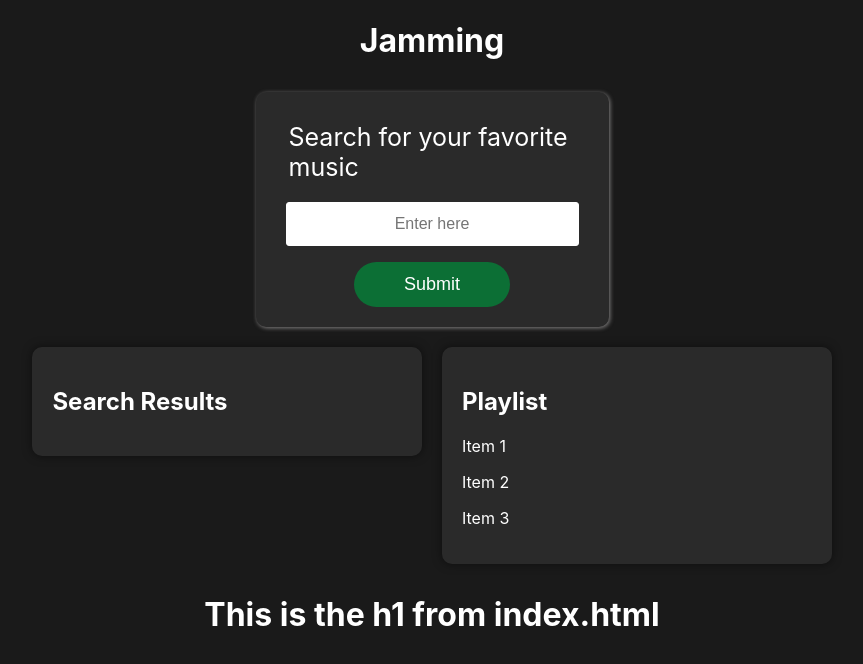
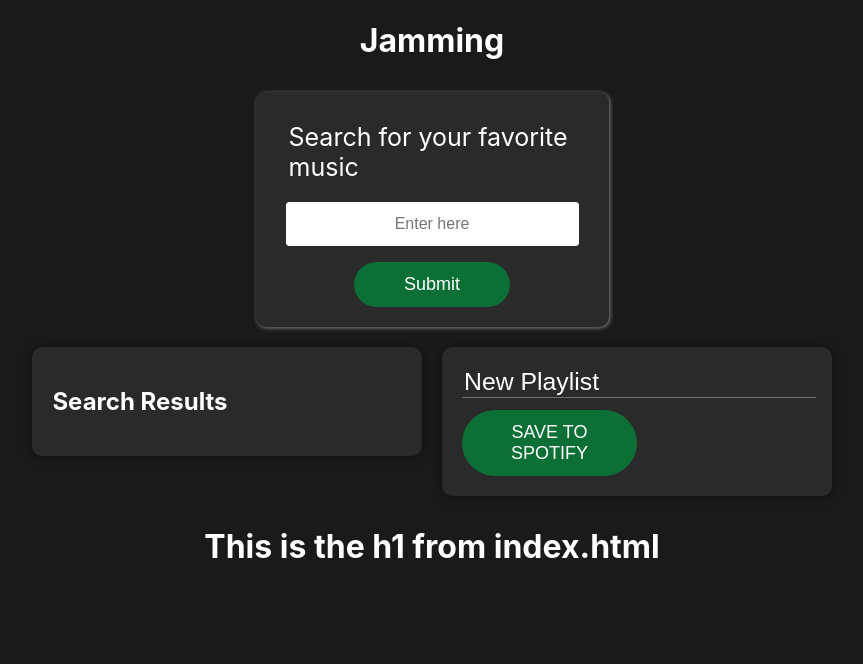
Before and after one commit to jayteex/react-spotify-api, a React (Create React App) app: page / in a window 1280 px wide. Shown: the top 664 px of the page, without its empty margins (208-1071 px from the left). Built offline with nearby package versions, Linux system fonts and the light colour scheme.

Commit message:
Add Playlist and Save to Spotify functioality

```diff
--- a/src/App/App.js
+++ b/src/App/App.js
@@ -4,19 +4,47 @@ import Search from '../Search/Search.js';
 import Results from '../Results/Results.js';
 import Playlist from '../Playlist/Playlist.js';
 import Spotify from "../SpotifyAPI/Spotify.js";
+import { useCallback } from 'react';
 
 
 function App() {
 
 	const [searchResults, setSearchResults] = useState([]);
-
-	// The playlist was not implemented yet
 	const [playlistName, setPlaylistName] = useState('New Playlist');
 	const [playlistTracks, setPlaylistTracks] = useState([]);
 
 	const searchy = (searchyTerm) => {
 		Spotify.search(searchyTerm).then(setSearchResults);
 	};
+
+	const addTrack = (track) => {
+      if (playlistTracks.some((savedTrack) => savedTrack.id === track.id)) {
+        return;
+			}
+
+      setPlaylistTracks((prev) => [...prev, track]);
+    };
+
+
+  const removeTrack = (track) => {
+    setPlaylistTracks((prevStateOfPlaylist) =>
+      prevStateOfPlaylist.filter((currentTrack) => currentTrack.id !== track.id)
+    );
+  };
+
+  const updatePlaylistName = (name) => {
+    setPlaylistName(name);
+  };
+
+  const savePlaylist = () => {
+    const trackUris = playlistTracks.map((track) => track.uri);
+
+    Spotify.savePlaylist(playlistName, trackUris).then(() => {
+      setPlaylistName("New Playlist");
+      setPlaylistTracks([]);
+
+    });
+  };
 
 
 	return (
@@ -25,18 +53,21 @@ function App() {
 			<h1>Jamming</h1>
 
 			<div className='app-outer-container'>
-				<Search onSearch={searchy} />
+				<Search onSearch={searchy}  />
 			</div>
 
 			<div className='app-outer-container'>
-
 				<div className='app-inner-container-left'>
-					<Results searchResults={searchResults} />
+					<Results searchResultsFromAPI={searchResults} onAdd={addTrack}/>
 				</div>
 				<div className='app-inner-container-right'>
-					<Playlist />
+					<Playlist
+            playlistTracksProp={playlistTracks}
+            onNameChange={updatePlaylistName}
+            onRemove={removeTrack}
+            onSave={savePlaylist}
+					/>
 				</div>
-
 			</div>
 
 		</div>
--- a/src/Playlist/Playlist.css
+++ b/src/Playlist/Playlist.css
@@ -5,3 +5,37 @@
     margin: 10px;
     box-shadow: 0px 0px 10px rgba(0, 0, 0, 0.5);
 }
+
+.playlist-container input {
+    width: 100%;
+    border: 0;
+    outline: 0;
+    background: transparent;
+    border-bottom: 1px solid #6f6f6f;
+    font-family: 'Poppins', sans-serif;
+    font-size: 1.55rem;
+    color: #fff;
+  }
+
+  .Playlist-button {
+    font-size: 18px;
+    cursor: pointer;
+    width: 50%;
+    margin-top: 12px;
+    padding: 12px;
+    border-radius: 50px;
+    background-color: rgb(12, 111, 53);
+    transition: background-color .25s;
+    border: 0px;
+    color: #fff;
+    font-weight: 500;
+  }
+
+  .Playlist-button:hover {
+    background-color: rgba(108, 65, 233, .7);
+  }
+
+  ::-webkit-scrollbar {
+      width: 0px;
+      background: transparent;
+  }
--- a/src/Playlist/Playlist.js
+++ b/src/Playlist/Playlist.js
@@ -1,13 +1,24 @@
 import React from 'react';
 import './Playlist.css';
+import Tracklist from '../Tracklist/Tracklist.js';
 
-function Playlist() {
+function Playlist(props) {
+	const handleNameChange = (event) => {
+			props.onNameChange(event.target.value);
+		};
+
+
 	return (
 		<div className='playlist-container'>
-			<h2>Playlist</h2>
-			<p>Item 1</p>
-			<p>Item 2</p>
-			<p>Item 3</p>
+			<input onChange={handleNameChange} defaultValue={"New Playlist"} />
+			<Tracklist
+				tracks={props.playlistTracksProp}
+				showRemoveButton={true}
+				onRemove={props.onRemove}
+			/>
+			<button className="Playlist-button" onClick={props.onSave}>
+				SAVE TO SPOTIFY
+			</button>
 
 		</div>
 	);
--- a/src/Results/Results.js
+++ b/src/Results/Results.js
@@ -6,7 +6,7 @@ function Results(props) {
   return (
     <div className='results-container'>
       <h2>Search Results</h2>
-      <Tracklist tracks={props.searchResults} onAdd={props.onAdd}/>
+      <Tracklist tracks={props.searchResultsFromAPI} onAdd={props.onAdd}/>
     </div>
   );
 };
--- a/src/Search/Search.css
+++ b/src/Search/Search.css
@@ -41,3 +41,7 @@
     color: #fff;
     font-weight: 500;
 }
+
+.search-container button:hover {
+    background-color: rgba(108, 65, 233, .7);
+}
--- a/src/SpotifyAPI/Spotify.js
+++ b/src/SpotifyAPI/Spotify.js
@@ -1,33 +1,34 @@
+const clientId = 'cfb333ab3e0a423ba2dcae33afbbb3ca';
+const redirectUri = 'http://localhost:3000/';
+let accessToken;
+
 const Spotify = {
-  accessToken: '',
-  clientId: 'cfb333ab3e0a423ba2dcae33afbbb3ca',
-  redirectUri: 'http://localhost:3000/',
 
   //Fetching the access token
-  async getAccessToken() {
-    if (this.accessToken) {
-      return this.accessToken;
+ getAccessToken() {
+    if (accessToken) {
+      return accessToken;
     }
 
     const accessTokenMatch = window.location.href.match(/access_token=([^&]*)/);
     const expiresInMatch = window.location.href.match(/expires_in=([^&]*)/);
 
     if (accessTokenMatch && expiresInMatch) {
-      this.accessToken = accessTokenMatch[1];
+      accessToken = accessTokenMatch[1];
       const expiresIn = Number(expiresInMatch[1]);
 
       // Clear the access token after it expires
       setTimeout(() => {
-        this.accessToken = '';
+        accessToken = '';
       }, expiresIn * 1000);
 
       // Remove the access token and expires_in from the URL
       window.history.pushState('Access Token', null, '/');
 
-      return this.accessToken;
+      return accessToken;
     } else {
       // Redirect to Spotify authorization
-      const authUrl = `https://accounts.spotify.com/authorize?client_id=${this.clientId}&response_type=token&scope=playlist-modify-public&redirect_uri=${this.redirectUri}`;
+      const authUrl = `https://accounts.spotify.com/authorize?client_id=${clientId}&response_type=token&scope=playlist-modify-public&redirect_uri=${redirectUri}`;
       window.location.href = authUrl;
     }
   },
@@ -66,83 +67,97 @@ const Spotify = {
       throw error; // Rethrow the error for further handling if needed
     }
   },
+
+  savePlaylist(name, trackUris) {
+    if (!name || !trackUris.length) {
+      return;
+    }
+
+    const accessToken = Spotify.getAccessToken();
+    const headers = { Authorization: `Bearer ${accessToken}` };
+    let userId;
+
+    return fetch('https://api.spotify.com/v1/me', { headers: headers })
+      .then(response => {
+        if (!response.ok) {
+          throw new Error('Failed to fetch user data.');
+        }
+        return response.json();
+      })
+      .then(jsonResponse => {
+        userId = jsonResponse.id;
+        return fetch(`https://api.spotify.com/v1/users/${userId}/playlists`, {
+          headers: headers,
+          method: 'POST',
+          body: JSON.stringify({ name: name })
+        })
+          .then(response => {
+            if (!response.ok) {
+              throw new Error('Failed to create a new playlist.');
+            }
+            return response.json();
+          })
+          .then(jsonResponse => {
+            const playlistId = jsonResponse.id;
+            return fetch(`https://api.spotify.com/v1/playlists/${playlistId}/tracks`, {
+              headers: headers,
+              method: 'POST',
+              body: JSON.stringify({ uris: trackUris })
+            })
+              .then(response => {
+                if (!response.ok) {
+                  throw new Error('Failed to add tracks to the playlist.');
+                }
+                return response.json();
+              });
+          });
+      })
+      .catch(error => {
+        console.error('Error:', error);
+      });
+  }
+
+
 };
+
+
 
 export default Spotify;
 
 
 
 /*
-const Spotify = {
-  async search(term) {
-    try {
-      // You can replace 'YOUR_API_KEY' with your actual Spotify API key
-      const apiKey = 'cfb333ab3e0a423ba2dcae33afbbb3ca';
+//This version of the playlist function did not work. Above, I have replaced it with an updated version with error handling
 
-      const response = await fetch(`https://api.spotify.com/v1/search?type=track&q=${term}`, {
-        headers: {
-          Authorization: `Bearer ${apiKey}`,
-        },
+  savePlaylist(name, trackUris) {
+    if (!name || !trackUris.length) {
+      return;
+    }
+
+    const accessToken = Spotify.getAccessToken();
+    const headers = { Authorization: `Bearer ${accessToken}` };
+    let userId;
+
+    return fetch('https://api.spotify.com/v1/me', {headers: headers})
+    .then(response => response.json())
+    .then(jsonResponse => {
+      userId = jsonResponse.id;
+      return fetch(`https://api.spotify.com/v1/users/${userId}/playlists`, {
+        headers: headers,
+        method: 'POST',
+        body: JSON.stringify({name: name})
+      })
+      .then(response => response.json())
+      .then(jsonResponse => {
+        const playlistId = jsonResponse.id;
+        return fetch(`https://api.spotify.com/v1/users/${userId}/playlists/${playlistId}/tracks`, {
+          headers: headers,
+          method: 'POST',
+          body: JSON.stringify({uris: trackUris})
+        });
       });
+    });
+  }
 
-      if (!response.ok) {
-        throw new Error('Network response was not ok');
-      }
-
-      const data = await response.json();
-
-      if (data.tracks) {
-        return data.tracks.items.map((track) => ({
-          id: track.id,
-          name: track.name,
-          src: track.album.images[0].url,
-          album: track.album.name,
-          uri: track.uri,
-        }));
-      } else {
-        return [];
-      }
-    } catch (error) {
-      console.error('Error fetching data from Spotify API', error);
-      throw error; // Rethrow the error for further handling if needed
-    }
-  },
-};
-
-export default Spotify;
 
 */
-
-/*
-return (
-	<div className="spotify-search">
-		<h1>Spotify Track Search</h1>
-		<div className="search-bar">
-			<input
-				type="text"
-				placeholder="Enter a track name"
-				value={searchTerm}
-				onChange={(e) => setSearchTerm(e.target.value)}
-			/>
-			<button onClick={handleSearch}>Search</button>
-		</div>
-		<div className="search-results">
-			{searchResults.map((track) => (
-				<div key={track.id} className="track-info">
-					<img
-						src={track.album.images[0].url}
-						alt={`${track.name} Album Cover`}
-					/>
-					<div className="track-details">
-						<h3>{track.name}</h3>
-						<p>Artist: {track.artists[0].name}</p>
-						<p>Album: {track.album.name}</p>
-						<p>Popularity: {track.popularity}</p>
-						<p>Release Date: {track.album.release_date}</p>
-					</div>
-				</div>
-			))}
-		</div>
-	</div>
-);
-*/
--- a/src/Track/Track.css
+++ b/src/Track/Track.css
@@ -19,11 +19,17 @@
 }
 
 .Track-information {
-    flex-grow: 1;
+	/*flex-grow: 1;*/
 	display: flex;
 	flex-direction: column;
 	justify-content: center;
-    height: 200px;
+	height: 50px;
+	width: 200px;
+}
+
+.Track-img {
+	height: 40%;
+	width: 40%;
 }
 
 .Track-information h3 {
--- a/src/Tracklist/Tracklist.css
+++ b/src/Tracklist/Tracklist.css
@@ -0,0 +1,3 @@
+.Tracklist {
+    width: 100%;
+  }
--- a/src/Tracklist/Tracklist.js
+++ b/src/Tracklist/Tracklist.js
@@ -5,14 +5,14 @@ import Track from "../Track/Track.js";
 
 function Tracklist(props) {
   return (
-    <div className="TrackList">
+    <div className="Tracklist">
     {props.tracks.map((track) => {
       return (
         <Track
           track={track}
           key={track.id}
           onAdd={props.onAdd}
-          isRemoval={props.isRemoval}
+          showRemoveButton={props.showRemoveButton}
           onRemove={props.onRemove}
         />
       );
```
Also changed, not shown: src/Search/Search.js (+8 -1 lines), src/Track/Track.js (+4 -4 lines). Lines whose indentation alone changed are shown as unchanged.
